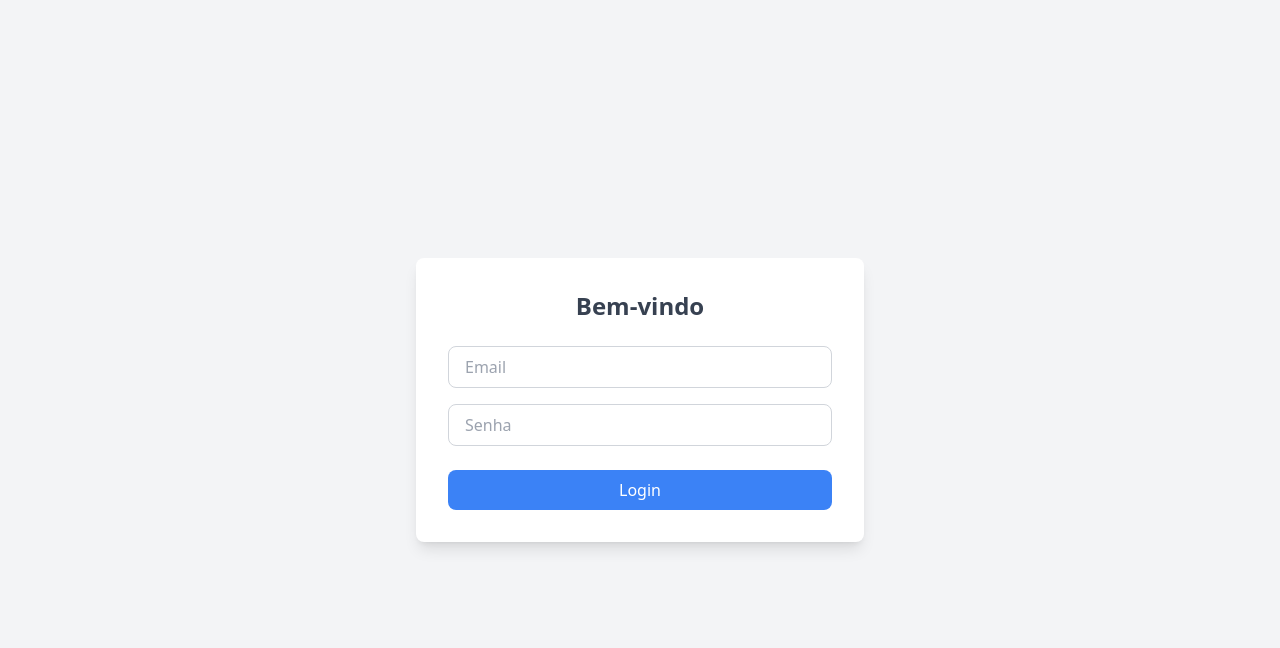
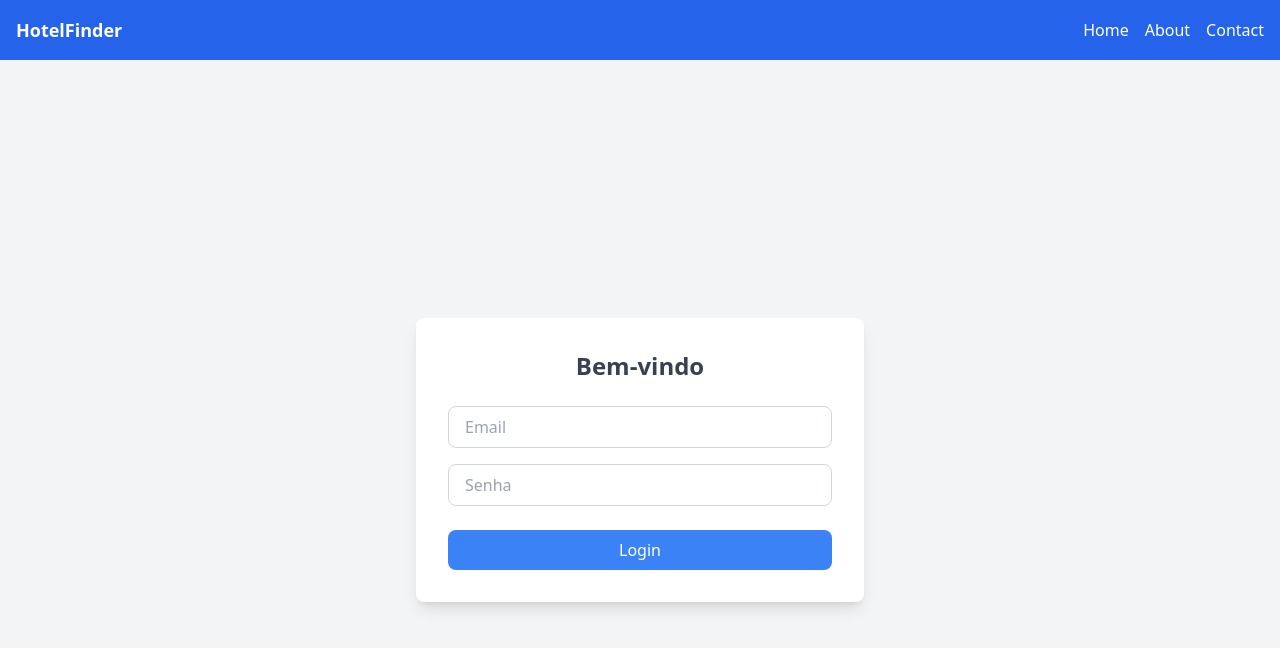
Before and after one commit to OlindoMendes/booking, a Nuxt app: page /login in a window 1280 px wide. Shown: the top 648 px of the page. Built offline with nearby package versions, Linux system fonts and the light colour scheme.

Commit message:
"remove comments"

```diff
--- /dev/null
+++ b/layouts/default.vue
@@ -0,0 +1,9 @@
+<template>
+  <div>
+    <Header />
+    <div>
+      <slot />
+    </div>
+  </div>
+</template>
+<script setup></script>
--- a/package.json
+++ b/package.json
@@ -12,5 +12,8 @@
   "dependencies": {
     "nuxt": "^3.12.4",
     "vue": "latest"
+  },
+  "devDependencies": {
+    "@nuxtjs/tailwindcss": "^6.12.1"
   }
 }
```
